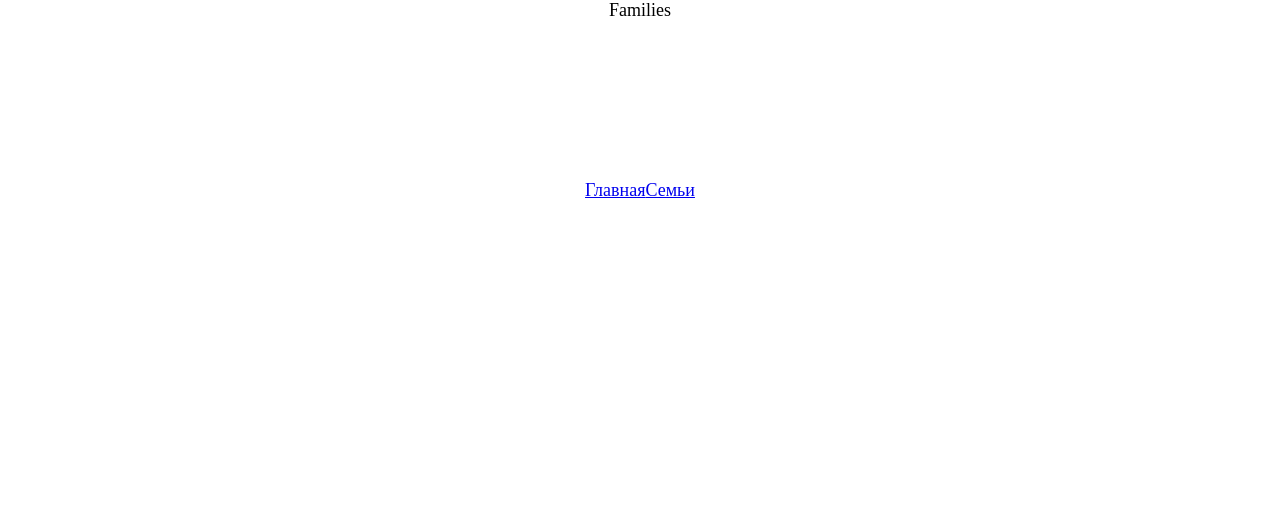
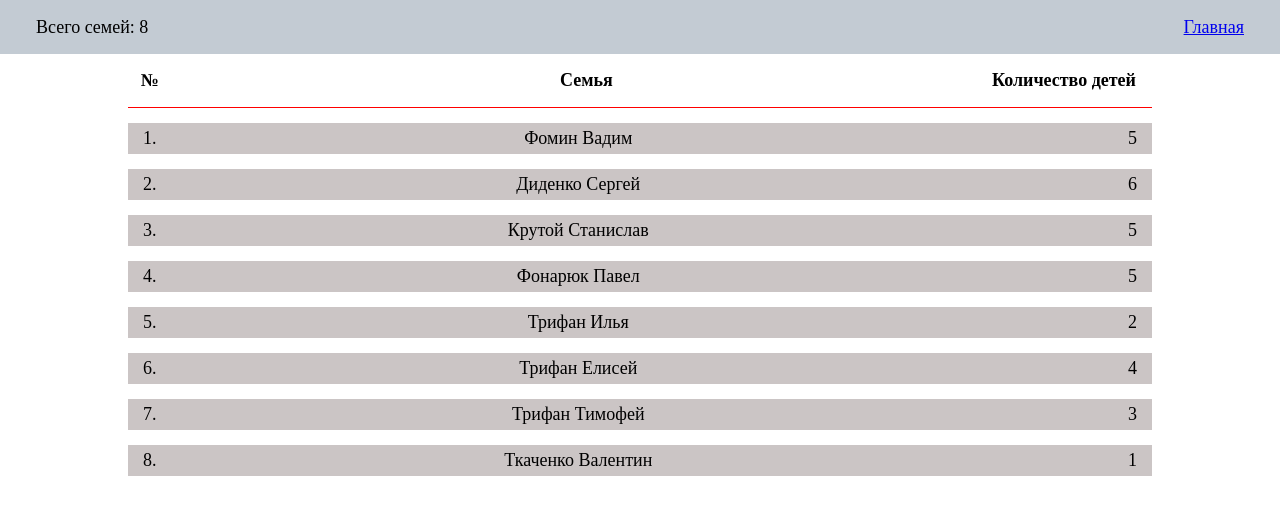
Before and after one commit to Elisei-Trifan/children-church, a React (Create React App) app: page /families in a window 1280 px wide. Shown: the top 514 px of the page. Built offline with nearby package versions, Linux system fonts and the light colour scheme.

Commit message:
new pages

```diff
--- a/src/App.js
+++ b/src/App.js
@@ -3,7 +3,7 @@ import './style/App.css'
 import { BrowserRouter, Route, Routes } from 'react-router-dom'
 import Families from './pages/Families'
 import Items from './pages/Items'
-import Navbar from './components/Navbar'
+import Statistic from './pages/Statistic'
 
 function App() {
   return (
@@ -11,19 +11,10 @@ function App() {
       <BrowserRouter
         future={{ v7_startTransition: true, v7_relativeSplatPath: true }}
       >
-        <div className="navbar_links">
-          <div className="links">
-            <a className="home" href="/items">
-              Главная
-            </a>
-            <a className="families" href="/families">
-              Семьи
-            </a>
-          </div>
-        </div>
         <Routes>
           <Route path="/items" element={<Items />}></Route>
           <Route path="/families" element={<Families />}></Route>
+          <Route path="/statistic" element={<Statistic />}></Route>
           <Route path="*" element={<Items />}></Route>
         </Routes>
       </BrowserRouter>
--- a/src/components/ChildrenItem.jsx
+++ b/src/components/ChildrenItem.jsx
@@ -7,7 +7,7 @@ const ChildrenItem = ({ children }) => {
     <>
       {children.map((item, index) => (
         <div key={item.id} className="item">
-          <h3 className="item_h3">{index + 1}</h3>
+          <p className="item_h3">{index + 1}.</p>
 
           <p style={{ width: '200px' }}>
             {item.lastname} {item.name}
--- a/src/components/Navbar.jsx
+++ b/src/components/Navbar.jsx
@@ -1,4 +1,5 @@
 import { children } from '../data/children'
+import { Link } from 'react-router-dom'
 
 import React from 'react'
 
@@ -7,6 +8,14 @@ const Navbar = ({ onClick }) => {
     <>
       <div className="navbar">
         <p> Всего детей: {children.length} </p>
+        <div className="links">
+          <Link className="families" to="/families">
+            Семьи
+          </Link>
+          <Link className="statistic" to="/statistic">
+            Статистика
+          </Link>
+        </div>
         <button className="navbar_button" onClick={onClick}>
           Обновить
         </button>
--- a/src/components/TableName.jsx
+++ b/src/components/TableName.jsx
@@ -1,15 +1,13 @@
 import React from 'react'
 
-const TableName = () => {
+const TableName = ({ num, lastname, age, birth }) => {
   return (
     <>
       <div className="table_name">
-        <h5 style={{ paddingLeft: '5px' }}> № </h5>
-
-        <h5 className="table_name_lastname">Фамилия, Имя</h5>
-        <h5 className="table_name_age">Возраст</h5>
-
-        <h5> Дата рождения </h5>
+        <h5 style={{ paddingLeft: '5px' }}> {num} </h5>
+        <h5 className="table_name_lastname">{lastname}</h5>
+        <h5 className="table_name_age">{age} </h5>
+        <h5>{birth}</h5>
       </div>
     </>
   )
--- a/src/data/children.js
+++ b/src/data/children.js
@@ -220,8 +220,36 @@ const childrenTotal = [
   },
 ]
 
-function filterByAgeUnder16(objects) {
-  return objects.filter((obj) => calculateAgeInYears(obj.dateOfBirth) <= 16)
+function filterByAgeUnder16(array) {
+  return array.filter((obj) => calculateAgeInYears(obj.dateOfBirth) <= 16)
 }
 
 export const children = filterByAgeUnder16(childrenTotal)
+
+// function filterFamilies(objects) {
+//   return objects
+//     .map((obj) => obj.surname) // Извлекаем поле surname
+//     .filter((surname, index, self) => self.indexOf(surname) === index) // Убираем дубликаты
+//     .map((surname) => ({ surname })) // Возвращаем массив объектов с только полем surname
+// }
+
+function filterFamilies(objects) {
+  const surnameCount = {} // Для подсчета количества одинаковых фамилий
+
+  // Подсчитываем количество одинаковых фамилий
+  objects.forEach((obj) => {
+    surnameCount[obj.surname] = (surnameCount[obj.surname] || 0) + 1
+  })
+
+  // Создаем новый массив объектов, который будет содержать только уникальные фамилии с полем childQunt
+  const uniqueSurnames = Object.keys(surnameCount).map((surname) => {
+    return {
+      surname: surname,
+      childQunt: surnameCount[surname], // Количество одинаковых фамилий
+    }
+  })
+
+  return uniqueSurnames
+}
+
+export const families = filterFamilies(childrenTotal)
--- a/src/pages/Families.jsx
+++ b/src/pages/Families.jsx
@@ -1,7 +1,30 @@
 import React from 'react'
-
+import { Link } from 'react-router-dom'
+import { families } from '../data/children'
+import cl from '../style/Families.module.css'
 const Families = () => {
-  return <div>Families</div>
+  return (
+    <>
+      <div className={cl.header}>
+        <p className={cl.header_families}> Всего семей: {families.length} </p>
+        <Link to="/home">Главная</Link>
+      </div>
+      <div>
+        <div className={cl.table_name_fam}>
+          <h5 className={cl.table_name_fam_num}> №</h5>
+          <h5 className={cl.table_name_family}>Семья</h5>
+          <h5 className={cl.table_name_child}>Количество детей </h5>
+        </div>
+        {families.map((item, index) => (
+          <div key={item.surname} className={cl.family}>
+            <p>{index + 1}.</p>
+            <p className={cl.family_name}>{item.surname}</p>
+            <p> {item.childQunt}</p>
+          </div>
+        ))}
+      </div>
+    </>
+  )
 }
 
 export default Families
--- a/src/pages/Items.jsx
+++ b/src/pages/Items.jsx
@@ -110,7 +110,12 @@ function Items() {
         sortGroup={sortGroup}
         selectedGroup={selectedGroup}
       />
-      <TableName />
+      <TableName
+        num="№"
+        lastname="Фамилия, Имя"
+        age="Возраст"
+        birth="Дата рождения"
+      />
       <div className="App">
         <ChildrenItem children={children} />
       </div>
--- /dev/null
+++ b/src/pages/Statistic.jsx
@@ -0,0 +1,13 @@
+import React from 'react'
+import { Link } from 'react-router-dom'
+
+const Statistic = () => {
+  return (
+    <div>
+      Statistic
+      <Link to="/home"> Главная</Link>
+    </div>
+  )
+}
+
+export default Statistic
--- a/src/style/App.css
+++ b/src/style/App.css
@@ -6,7 +6,6 @@
 }
 
 body {
-  min-height: 400vh;
 }
 
 #root {
@@ -67,6 +66,12 @@ body {
   width: 100%;
 }
 
+.App {
+  margin-top: 8.8rem;
+  width: 80vw;
+  min-height: 400vh;
+}
+
 .table_name {
   position: fixed;
   top: 6.5rem;
@@ -113,18 +118,6 @@ body {
   padding-right: 1vw;
 }
 
-.navbar_links {
-  position: fixed;
-  top: 10rem;
-  width: 80vw;
-  background: white;
-  text-align: center;
-}
-
-.App {
-  margin-top: 11rem;
-  width: 80vw;
-}
 .select {
   height: 4vh;
   width: 25vw;
--- /dev/null
+++ b/src/style/Families.module.css
@@ -0,0 +1,65 @@
+* {
+  margin: 0;
+  padding: 0;
+  box-sizing: border-box;
+  font-size: 18px;
+}
+
+#root {
+  display: flex;
+  flex-direction: column;
+  align-items: center;
+}
+
+.header {
+  height: 3rem;
+  width: 100vw;
+  background: rgb(195, 203, 211);
+  display: flex;
+  align-items: center;
+  justify-content: space-between;
+  padding: 0 2rem;
+}
+.table_name_fam {
+  display: flex;
+  flex: 1;
+  justify-content: space-between;
+  align-items: center;
+  width: 80vw;
+  height: 3rem;
+  background: white;
+  border-bottom: 1px solid red;
+}
+.table_name_fam > h5:nth-child(n) {
+  width: 160px;
+}
+
+.table_name_fam_num {
+  padding-left: 1vw;
+}
+
+.table_name_child {
+  padding-right: 1vw;
+}
+
+.family {
+  display: flex;
+  justify-content: space-between;
+  align-items: center;
+  background: #cbc5c5;
+  margin-top: 15px;
+  padding: 5px 15px;
+}
+.family_name {
+  padding-right: 10vw;
+}
+
+@media (max-width: 520px) {
+  .table_name_fam > h5:nth-child(n) {
+    font-size: 12px;
+    width: 25vw;
+  }
+  .family > p:nth-child(n) {
+    font-size: 14px;
+  }
+}
```
